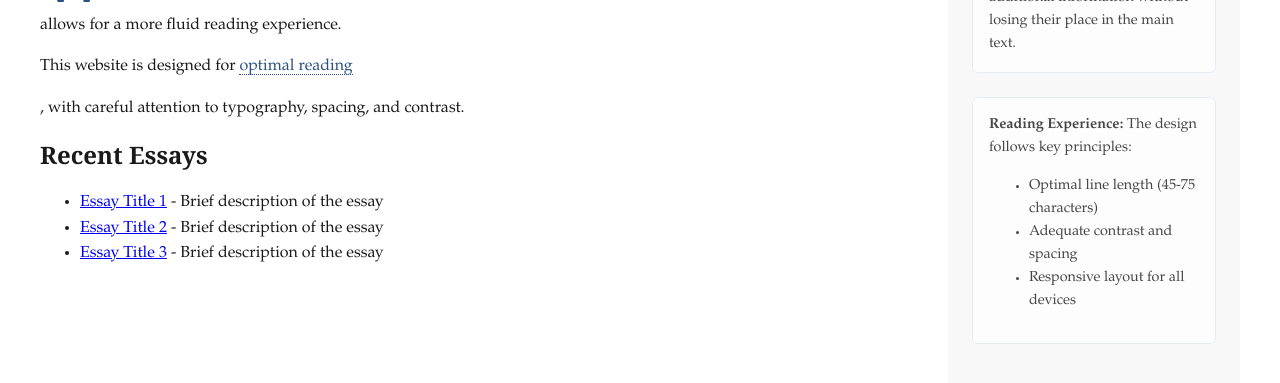
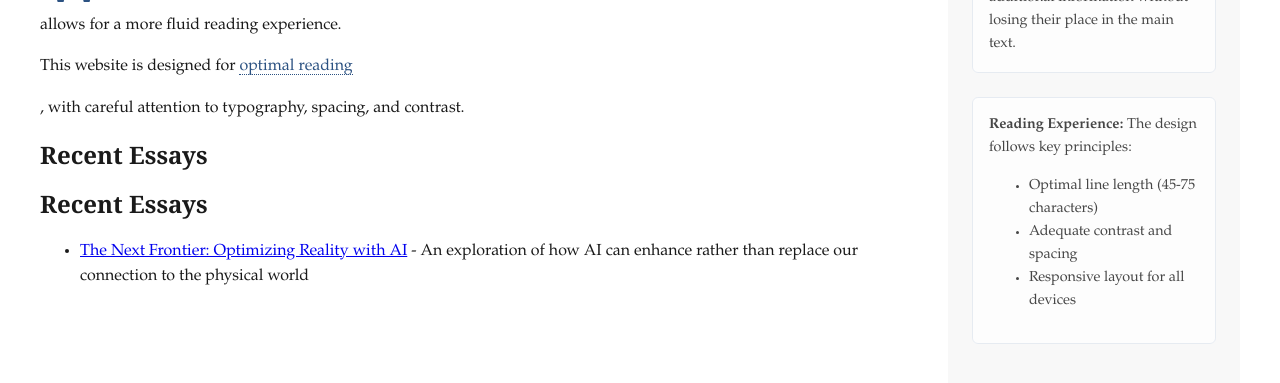
Before and after one commit to ryandavidmullins/writing-website, a plain HTML site: page index.html in a window 1280 px wide. Shown: the part 155-538 px from the top of the page. Drawn offline with Linux system fonts and the light colour scheme.

Commit message:
Add first essay about AI and reality optimization

```diff
--- a/index.html
+++ b/index.html
@@ -26,11 +26,10 @@
                 </span>, with careful attention to typography, spacing, and contrast.</p>
 
                 <h2>Recent Essays</h2>
-                <ul>
-                    <li><a href="#">Essay Title 1</a> - Brief description of the essay</li>
-                    <li><a href="#">Essay Title 2</a> - Brief description of the essay</li>
-                    <li><a href="#">Essay Title 3</a> - Brief description of the essay</li>
-                </ul>
+                <h2>Recent Essays</h2>
+<ul>
+    <li><a href="essays/first-essay.html">The Next Frontier: Optimizing Reality with AI</a> - An exploration of how AI can enhance rather than replace our connection to the physical world</li>
+</ul>
             </div>
         </article>
 
```
Also changed, not shown: essays/first-essay.html (added, +6 -0 lines).
